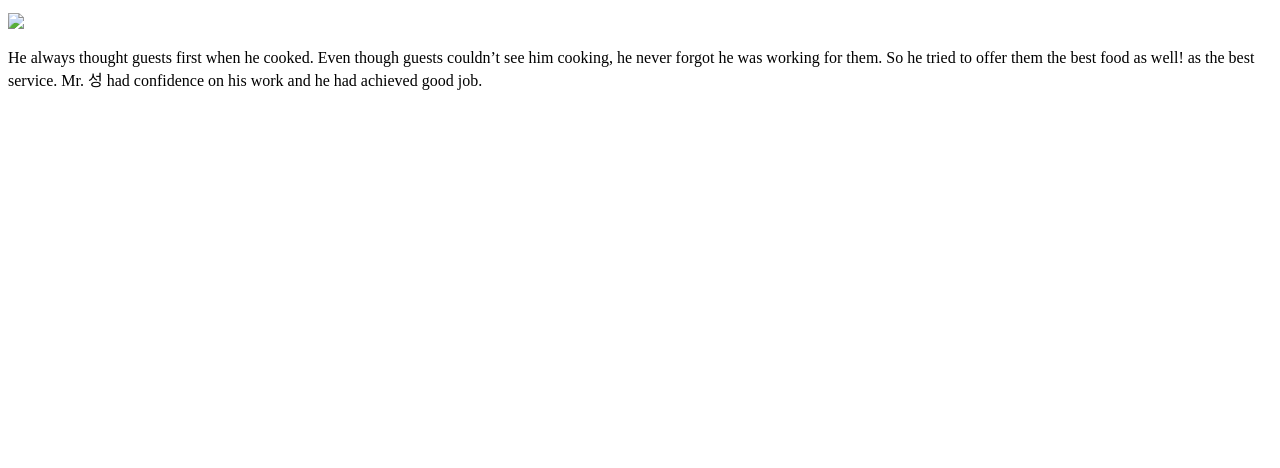
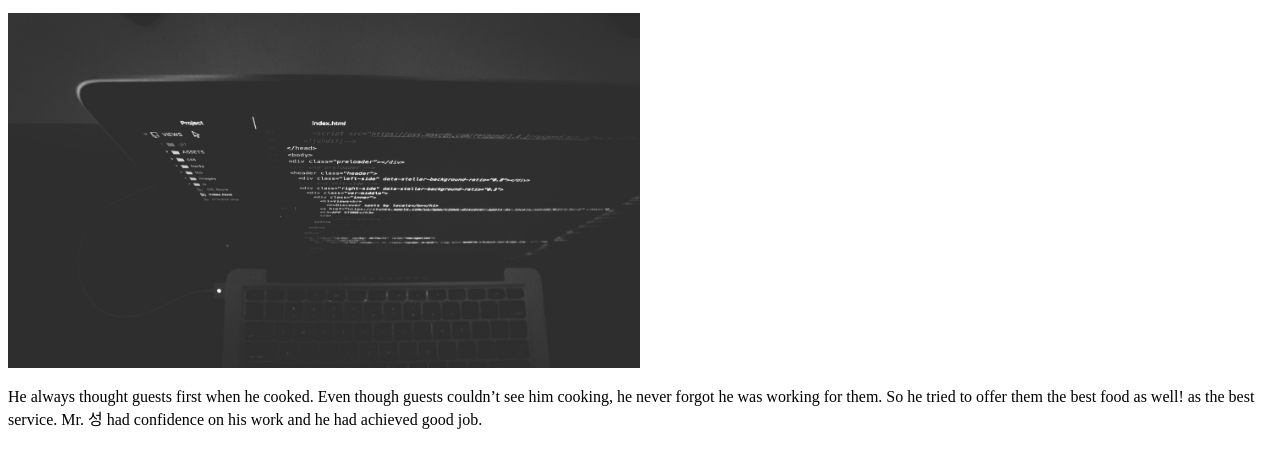
Before and after one commit to helovez/web1, a plain HTML site: page 1.html in a window 1280 px wide. Shown: the part 258-726 px from the top of the page. Drawn offline with Linux system fonts and the light colour scheme.

Commit message:
Add files via upload

```diff
--- a/1.html
+++ b/1.html
@@ -15,7 +15,7 @@
   <p>
     <a href="https://www.w3.org/TR/html5/" target="_blank" title="html5">I am very sure that he will</a>I am very sure that he will come back to Korea and run his own restaurant as his life goal. I hope he will learn more professional skills during his internship. I guarantee it will be the most precious experience to him and a big help for his life-time goal, running his own Japanese restaurant in Korea. If you would like to know more about him, please don’t hesitate contact me.
   </p>
-  <img src="image/coding.jpg" width="50%">
+  <img src="coding.jpg" width="50%">
   <p>
     He always thought guests first when he cooked. Even though guests couldn’t see him cooking, he never forgot he was working for them. So he tried to offer them the best food as well! as the best service. Mr. 성 had confidence on his work and he had achieved good job.
   </p>
```
